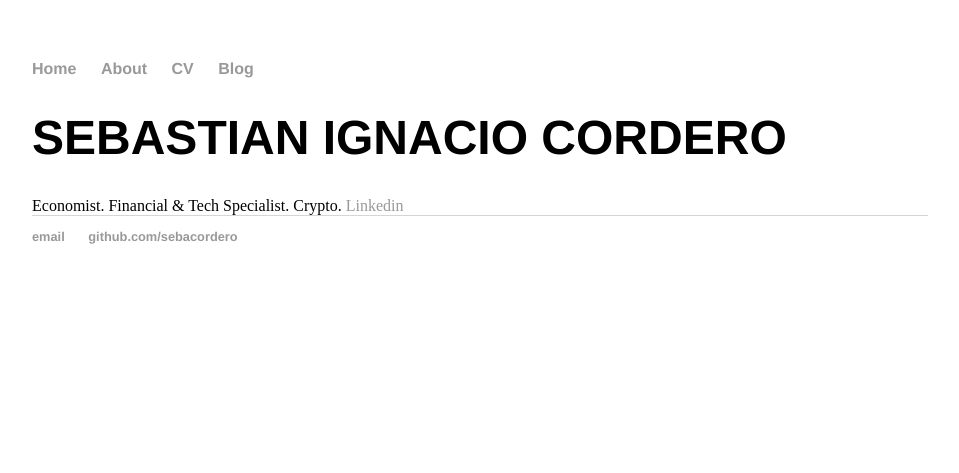
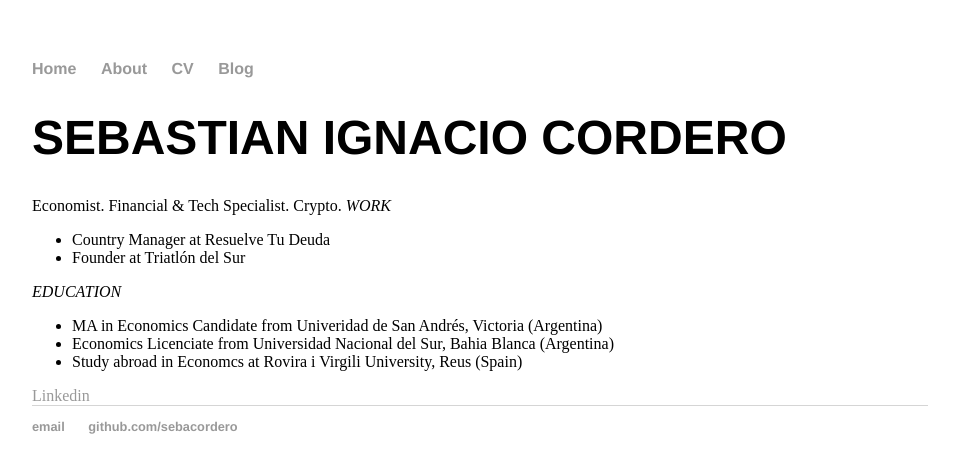
Before and after one commit to sebacordero/my-site, a Jekyll site: the page built from cv/index.html, in a window 1280 px wide. Shown: the top 473 px of the page, without its empty margins (160-1119 px from the left). Built offline with Jekyll 4.4.1, drawn with Linux system fonts in a browser that asks for light colours.

Commit message:
Include work and education

```diff
--- a/cv/index.html
+++ b/cv/index.html
@@ -5,5 +5,19 @@ title: Seba Cordero's CV
 <h1>SEBASTIAN IGNACIO CORDERO</h1>
 </h2>Economist. Financial & Tech Specialist. Crypto.</h2>
 
+<em>WORK</em>
+<ul>
+  <li>Country Manager at Resuelve Tu Deuda</li>
+  <li>Founder at Triatlón del Sur</li>
+</ul>
+
+<em>EDUCATION</em>
+<ul>
+  <li>MA in Economics Candidate from Univeridad de San Andrés, Victoria (Argentina)</li>
+  <li>Economics Licenciate from Universidad Nacional del Sur, Bahia Blanca (Argentina)</li>
+  <li>Study abroad in Economcs at Rovira i Virgili University, Reus (Spain)</li>
+	</ul>
+
+
 
 <a href="https://www.linkedin.com/in/sebacordero/">Linkedin</a>
```
